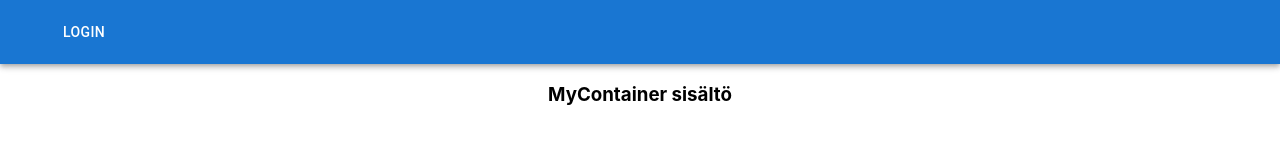
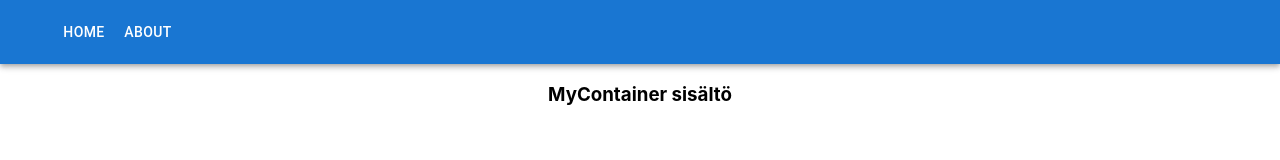
Before and after one commit to Jarkk0/vk10, a React (Create React App) app: page / in a window 1280 px wide. Shown: the top 160 px of the page. Built offline with nearby package versions, Linux system fonts and the light colour scheme.

Commit message:
add home

```diff
--- a/src/App.js
+++ b/src/App.js
@@ -8,11 +8,11 @@ import { BrowserRouter as Router, Routes, Route} from 'react-router-dom'
 function App() {
   return (
     <div className="App">
-      <Header/>
+
       <Router>
         <Routes>
-          <Route exact path="/" element={<MyContainer />} />
-          <Route exact path="/about" element={<About />} />
+          <Route exact path="/" element={<> <Header /> <MyContainer /> </>} />
+          <Route exact path="/about" element={<> <Header /> <About /> </> } />
         </Routes>
       </Router>
     </div>
--- a/src/components/Header.js
+++ b/src/components/Header.js
@@ -4,6 +4,7 @@ import Box from '@mui/material/Box';
 import Toolbar from '@mui/material/Toolbar';
 import Button from '@mui/material/Button';
 import IconButton from '@mui/material/IconButton';
+import { Link as RouterLink } from 'react-router-dom'
 
 export default function Header() {
     return (
@@ -19,7 +20,8 @@ export default function Header() {
 
               ></IconButton>
 
-              <Button color="inherit">Login</Button>
+              <Button component={RouterLink} to="/" color="inherit">Home</Button>
+              <Button component={RouterLink} to="/about" color="inherit">About</Button>
             </Toolbar>
           </AppBar>
         </Box>
```
